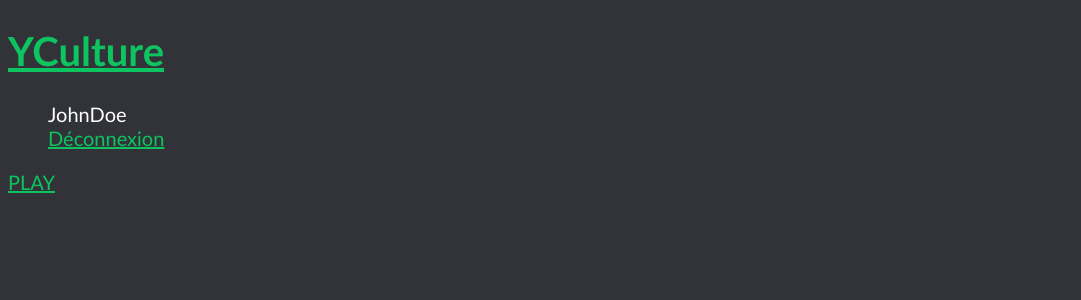
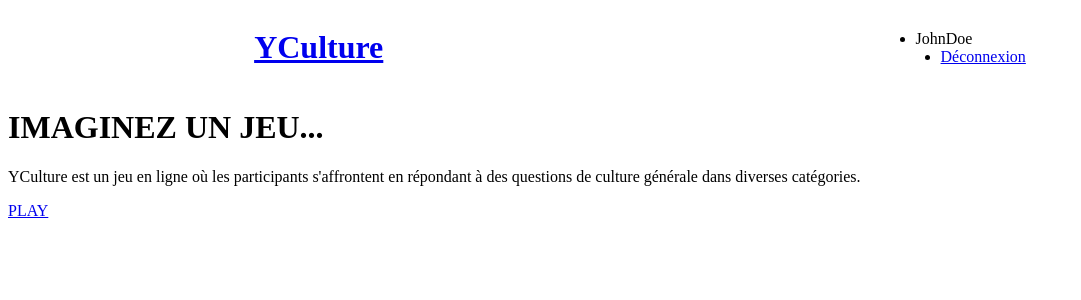
Before and after one commit to SulienP/projet_b2_dev, a Django app: page / in a window 1280 px wide. Shown: the top 300 px of the page, without its empty margins (0-1081 px from the left). Run offline with Django 5.2, Linux system fonts and the light colour scheme; a user stored in the database is signed in.

Commit message:
:construction: Adds serval css file (WIP)

```diff
--- a/yculture/accounts/static/css/style.css
+++ /dev/null
@@ -1,4 +0,0 @@
-body {
-    background-color: black;
-    color: white;
-}
--- a/yculture/home/static/css/style.css
+++ /dev/null
@@ -1,19 +0,0 @@
-body {
-    background-color: #313338;
-    color: white;
-    font-family: 'Gill Sans', 'Gill Sans MT', 'Calibri', 'Trebuchet MS', sans-serif;
-    font-size: 1.25em;
-}
-
-a {
-    color: rgb(13, 196, 96);
-    font-family: 'Gill Sans', 'Gill Sans MT', 'Calibri', 'Trebuchet MS', sans-serif;
-}
-
-h1, h2, h3, h4, h5, h6 {
-    font-family: 'Gill Sans', 'Gill Sans MT', 'Calibri', 'Trebuchet MS', sans-serif;
-}
-
-ul {
-    list-style-type: none;
-}
--- a/yculture/home/templates/home/index.html
+++ b/yculture/home/templates/home/index.html
@@ -1,7 +1,14 @@
 {% extends 'base.html' %}
 
+{% load static %}
 <title>{% block title %}Accueil - YCulture{% endblock %}</title>
+<link rel="stylesheet" href="{% static 'home/css/index.css' %}">
+<link rel="stylesheet" href="{% static 'css/global.css' %}">
 
 {% block content %}
-    <a href="{% url 'play' %}">PLAY</a>
+    <div class="play">
+        <h1>IMAGINEZ UN JEU...</h1>
+        <p>YCulture est un jeu en ligne où les participants s'affrontent en répondant à des questions de culture générale dans diverses catégories.</p>
+        <a href="{% url 'play' %}">PLAY</a>
+    </div>
 {% endblock %}
--- a/yculture/templates/base.html
+++ /dev/null
@@ -1,24 +0,0 @@
-{% load static %}
-<!DOCTYPE html>
-<html lang="fr">
-    <head>
-        <meta charset="UTF-8">
-        <meta name="viewport" content="width=device-width, initial-scale=1.0">
-        <link rel="stylesheet" href="{% static 'css/style.css' %}">
-        <title>{% block title %}YCulture{% endblock %}</title>
-    </head>
-    <body>
-        <h1><a href="{% url 'index' %}" aria-label="Accueil" role="link">YCulture</a></h1>
-        <ul>
-            {% if user.is_authenticated %}
-                <li>{{ user.username }}</li>
-                <li><a href="{% url 'logout' %}" aria-label="Déconnexion" role="link">Déconnexion</a></li>
-            {% elif request.path == '/' %}
-                <li><a href="{% url 'login' %}" aria-label="Connexion" role="link">Connexion</a></li>
-                <li><a href="{% url 'signup' %}" aria-label="Inscription" role="link">S'inscrire</a></li>
-            {% endif %}
-        </ul>
-        {% block content %}
-        {% endblock %}
-    </body>
-</html>
--- /dev/null
+++ b/yculture/yculture/static/css/global.css
@@ -0,0 +1,11 @@
+.navbar {
+    display: flex;
+    justify-content: space-around;
+    align-items: center;
+    margin: 0;
+    padding: 0;
+}
+
+.navbar li:nth-child(2) {
+    margin-left: 25px;
+}
--- /dev/null
+++ b/yculture/yculture/templates/base.html
@@ -0,0 +1,26 @@
+{% load static %}
+<!DOCTYPE html>
+<html lang="fr">
+    <head>
+        <meta charset="UTF-8">
+        <meta name="viewport" content="width=device-width, initial-scale=1.0">
+        <link rel="stylesheet" href="{% static 'css/global.css' %}">
+        <title>{% block title %}YCulture{% endblock %}</title>
+    </head>
+    <body>
+        <div class="navbar">
+            <h1><a href="{% url 'index' %}" aria-label="Accueil" role="link">YCulture</a></h1>
+            <ul>
+                {% if user.is_authenticated %}
+                    <li>{{ user.username }}</li>
+                    <li><a href="{% url 'logout' %}" aria-label="Déconnexion" role="link">Déconnexion</a></li>
+                {% elif request.path == '/' %}
+                    <li><a href="{% url 'login' %}" aria-label="Connexion" role="link">Connexion</a></li>
+                    <li><a href="{% url 'signup' %}" aria-label="Inscription" role="link">S'inscrire</a></li>
+                {% endif %}
+            </ul>
+        </div>
+        {% block content %}
+        {% endblock %}
+    </body>
+</html>
--- a/yculture/yculture/urls.py
+++ b/yculture/yculture/urls.py
@@ -4,6 +4,8 @@
 from home.views import index
 from accounts.views import signup, logout_user, login_user
 from play.views import play
+from django.conf.urls.static import static
+
 
 from yculture import settings
 
@@ -18,4 +20,4 @@
 	path('password_reset/done/', auth_views.PasswordResetDoneView.as_view(template_name='registration/password_reset_done.html'), name='password_reset_done'),
 	path('reset/<uidb64>/<token>/', auth_views.PasswordResetConfirmView.as_view(template_name='registration/password_reset_confirm.html'), name='password_reset_confirm'),
     path('reset/done/', auth_views.PasswordResetCompleteView.as_view(template_name='registration/password_reset_complete.html'), name='password_reset_complete'),
-]
+] + static(settings.MEDIA_URL, document_root=settings.MEDIA_ROOT)
```
Also changed, not shown: yculture/accounts/static/accounts/css/connexion.css (added, +11 -0 lines), yculture/accounts/templates/accounts/login.html (+6 -1 lines), yculture/home/static/home/css/index.css (added, +56 -0 lines), yculture/yculture/settings.py (+18 -1 lines), yculture/db.sqlite3, yculture/yculture/templates/registration/password_reset.html (renamed from yculture/templates/registration/password_reset.html), yculture/yculture/templates/registration/password_reset_complete.html (renamed from yculture/templates/registration/password_reset_complete.html), yculture/yculture/templates/registration/password_reset_confirm.html (renamed from yculture/templates/registration/password_reset_confirm.html), yculture/yculture/templates/registration/password_reset_done.html (renamed from yculture/templates/registration/password_reset_done.html), yculture/yculture/templates/registration/password_reset_email.html (renamed from yculture/templates/registration/password_reset_email.html).
